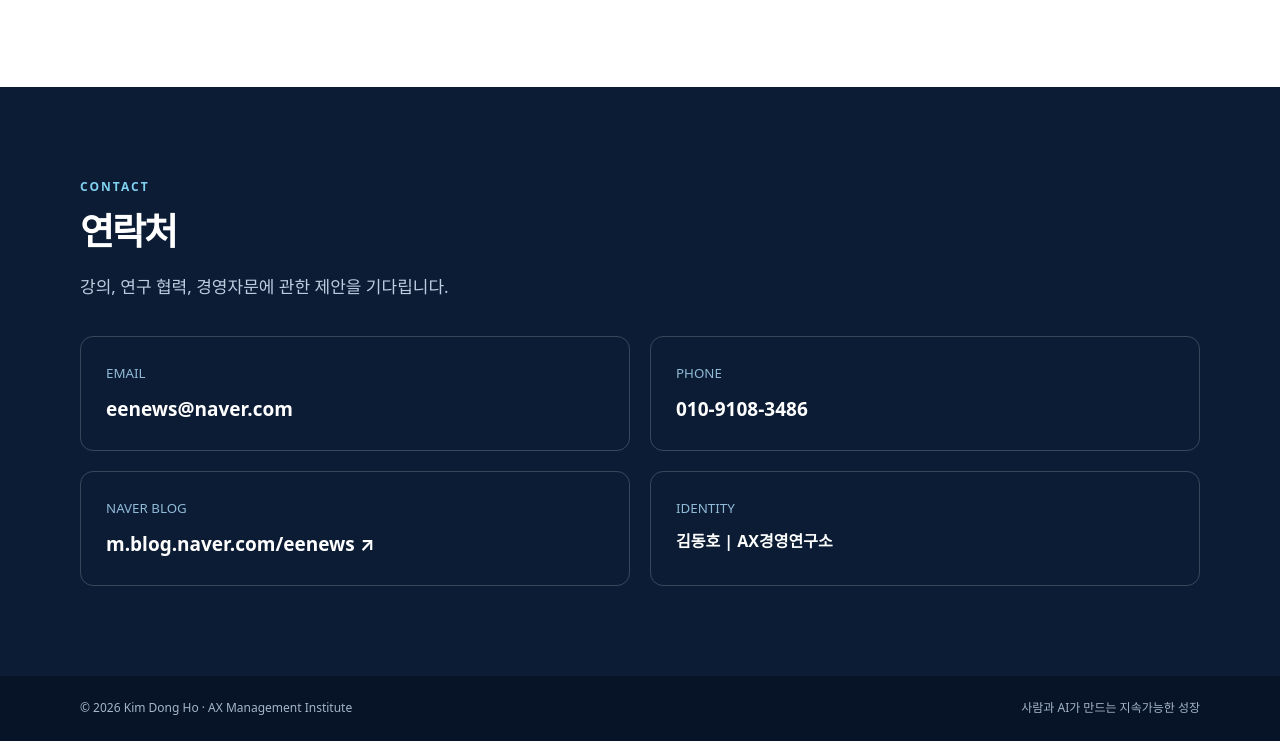
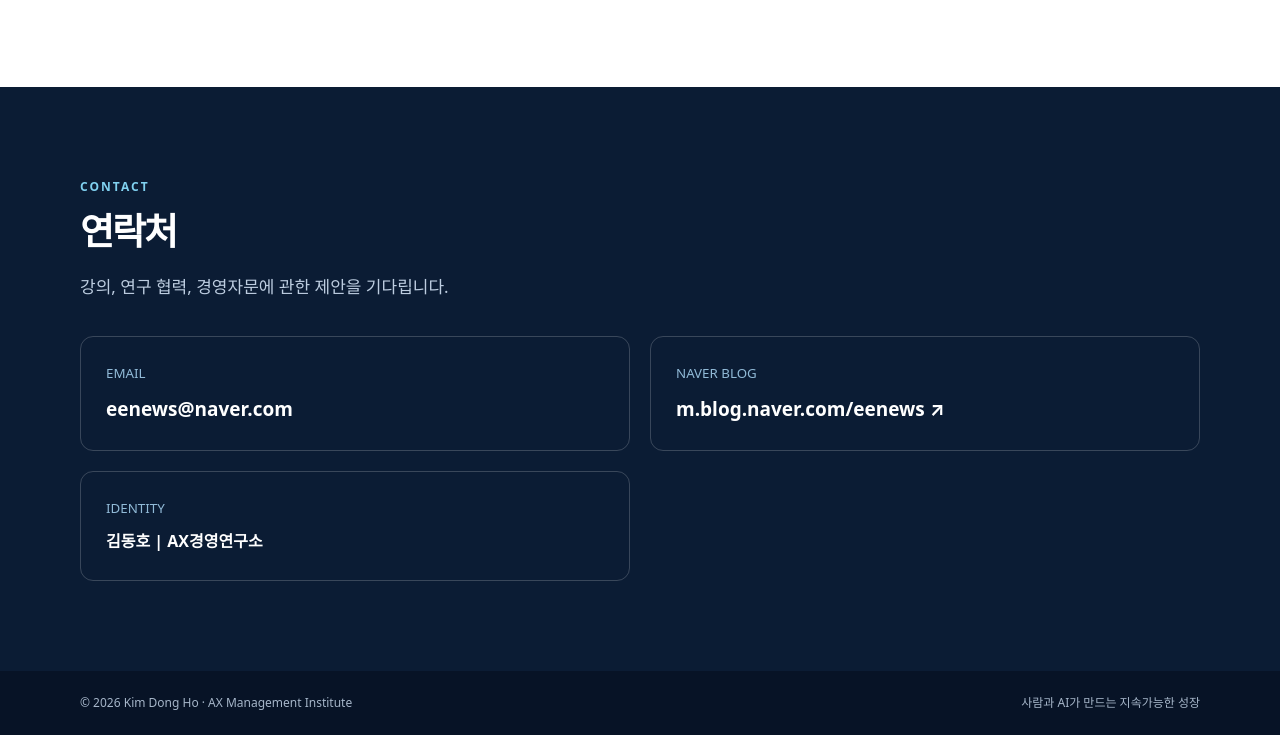
Before and after one commit to axmanagement/ax-management-website, a plain HTML site: page index.html in a window 1280 px wide. Shown: the part 4502-5243 px from the top of the page. Drawn offline with nearby package versions, Linux system fonts and the light colour scheme.

Commit message:
Update index.html

```diff
--- a/index.html
+++ b/index.html
@@ -19,7 +19,7 @@
 <section class="section" id="career"><div class="wrap"><div class="kicker">Experience</div><h2>주요 경력 · 학력 · 자격</h2><p class="lead">언론 현장, 조직 운영, 대학 강의를 연결하는 경험입니다.</p><div class="timeline"><article><h3>중앙일보 논설위원</h3><p>경제·산업·사회 현안에 관한 분석과 칼럼</p></article><article><h3>중앙일보 경제에디터 · 경제연구소장</h3><p>경제 보도와 연구 관련 조직 운영</p></article><article><h3>중앙일보 도쿄특파원</h3><p>일본 경제·산업 및 국제 현안 취재</p></article><article><h3>중앙일보 J포럼 운영</h3><p>CEO 과정 기획 및 운영</p></article><article><h3>중앙일보 CR팀장</h3><p>조직 관리와 협력 업무</p></article><article><h3>동국대학교 경영학과 강사 · 2023–2024</h3><p>학부 조직행위·인사관리 / 대학원 다양성관리</p></article><article><h3>경영학 박사 (Ph.D.)</h3><p>동국대학교 · 인적자원관리·조직행동 전공</p></article><article><h3>경영학 석사 (MBA)</h3><p>KDI국제정책대학원 · Banking and Finance 전공</p></article><article><h3>경영지도사 · 인적자원관리</h3><p>국가전문자격 · Management Consultant (HRM)</p></article></div></div></section>
 <section class="section alt" id="research"><div class="wrap"><div class="kicker">Research & Writing</div><h2>연구·저술</h2><p class="lead">인사조직 분야의 학술연구와 경제·경영 현장에 대한 글쓰기를 이어왔습니다.</p><div class="pubs"><article class="pub"><div class="year">2019 · 영문 학술논문</div><h3>An Analysis on the Growth Factors and Organizational Performance of Small Giant Enterprises in South Korea</h3><p>Productivity Review, 33(3), 69–95 · 김동호·성상현</p></article><article class="pub"><div class="year">2018 · 학술논문</div><h3>강소기업에 대한 기존 연구성과와 향후 연구과제: 성장요인의 탐색을 중심으로</h3><p>중소기업연구, 40(3), 45–75 · 김동호·성상현</p></article><article class="pub"><div class="year">2016 · 학술논문</div><h3>비정규직 근로자의 직무적합성 지각이 직무태도에 미치는 영향과 선택자발성의 조절효과</h3><p>산업관계연구, 26(1), 51–73 · 김동호·성상현</p></article><article class="pub"><div class="year">2018 · 박사학위 논문</div><h3>변혁적 리더십과 리더신뢰가 구성원 직무태도에 미치는 영향에 관한 연구: 국내강소기업의 성장요인을 중심으로</h3><p>동국대학교 박사학위 논문 · 김동호</p></article></div><p style="color:var(--muted);font-size:14px;margin-top:22px">한국경영학회·한국인사조직학회·한국인사관리학회·대한경영학회 정회원으로 학술연구 동향을 지속적으로 살펴보고 있습니다.</p></div></section>
 <section class="section alt" id="columns"><div class="wrap"><div class="kicker">Columns & Insights</div><h2>칼럼·인사이트</h2><p class="lead">경제·금융, AI·경영혁신, ESG 경영, 인사·조직에 관한 글을 전합니다.</p><div class="post-controls"><input id="post-search" type="search" placeholder="제목·내용 검색" aria-label="칼럼 검색"><select id="post-category" aria-label="분야 선택"><option value="">전체 분야</option><option>경제·금융</option><option>AI·경영혁신</option><option>ESG 경영</option><option>인사·조직</option><option>경영전략</option><option>기타</option></select></div><div id="post-list" class="post-grid" aria-live="polite"><p>칼럼을 불러오는 중입니다.</p></div><div id="post-reader" hidden><button type="button" id="post-back" class="back-btn">← 목록으로</button><article id="post-article" class="post-article"></article></div></div></section><section class="section" id="work"><div class="wrap"><div class="kicker">Work With Me</div><h2>강의·자문·협력</h2><p class="lead">연구의 깊이와 현장의 언어를 연결하는 활동을 지향합니다.</p><div class="split"><div class="feature"><h3>강연 및 교육</h3><p>인사조직·리더십·AI와 일의 미래·기업과 산업 변화 등을 주제로 한 강연 및 교육 프로그램을 논의합니다.</p><a href="mailto:eenews@naver.com?subject=강연%20및%20교육%20문의">강연 문의하기</a></div><div class="feature light"><h3>경영자문 및 협력</h3><p>조직진단, 인사관리, 중소기업 성장전략, 사업성과 평가 및 공동연구 관련 협력을 제안해 주세요.</p><a href="mailto:eenews@naver.com?subject=경영자문%20및%20협력%20문의">자문 문의하기</a></div></div></div></section>
-<section class="section contact" id="contact"><div class="wrap"><div class="kicker" style="color:#80d1f0">Contact</div><h2>연락처</h2><p class="lead">강의, 연구 협력, 경영자문에 관한 제안을 기다립니다.</p><div class="contact-grid"><div class="contact-card"><small>EMAIL</small><a href="mailto:eenews@naver.com">eenews@naver.com</a></div><div class="contact-card"><small>PHONE</small><a href="tel:+821091083486">010-9108-3486</a></div><div class="contact-card"><small>NAVER BLOG</small><a href="https://m.blog.naver.com/eenews" target="_blank" rel="noopener noreferrer">m.blog.naver.com/eenews ↗</a></div><div class="contact-card"><small>IDENTITY</small><strong>김동호 | AX경영연구소</strong></div></div></div></section></main>
+<section class="section contact" id="contact"><div class="wrap"><div class="kicker" style="color:#80d1f0">Contact</div><h2>연락처</h2><p class="lead">강의, 연구 협력, 경영자문에 관한 제안을 기다립니다.</p><div class="contact-grid"><div class="contact-card"><small>EMAIL</small><a href="mailto:eenews@naver.com">eenews@naver.com</a></div><div class="contact-card"><small>NAVER BLOG</small><a href="https://m.blog.naver.com/eenews" target="_blank" rel="noopener noreferrer">m.blog.naver.com/eenews ↗</a></div><div class="contact-card"><small>IDENTITY</small><strong>김동호 | AX경영연구소</strong></div></div></div></section></main>
 <footer class="footer"><div class="wrap"><span>© <span id="year">2026</span> Kim Dong Ho · AX Management Institute</span><span>사람과 AI가 만드는 지속가능한 성장</span></div></footer>
 <script>
 const menu=document.querySelector('.menu'),nav=document.querySelector('.nav');menu.addEventListener('click',()=>{const open=nav.classList.toggle('open');menu.setAttribute('aria-expanded',String(open));menu.textContent=open?'닫기 ✕':'메뉴 ☰'});nav.querySelectorAll('a').forEach(a=>a.addEventListener('click',()=>{nav.classList.remove('open');menu.setAttribute('aria-expanded','false');menu.textContent='메뉴 ☰'}));document.getElementById('year').textContent=new Date().getFullYear();
```
